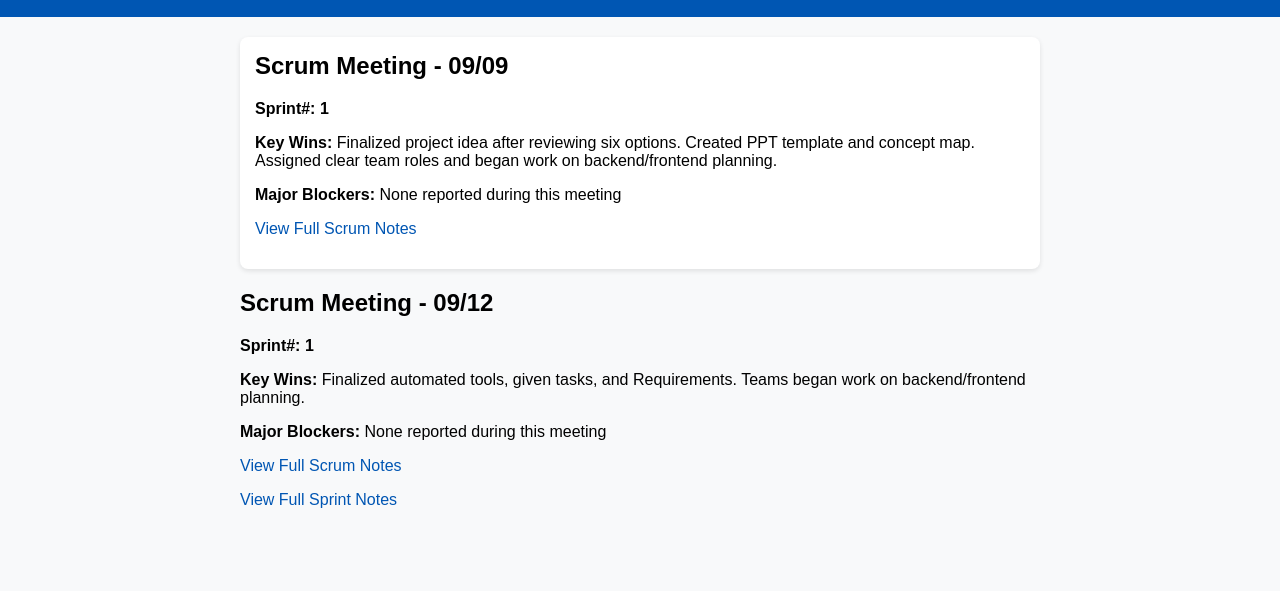
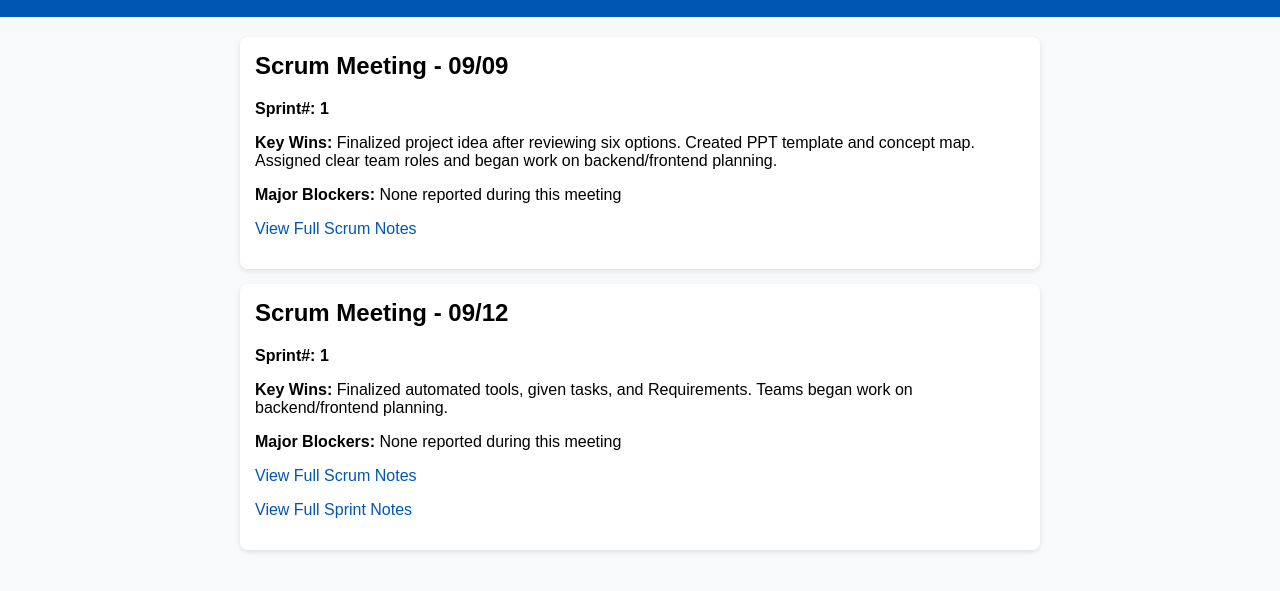
Before and after one commit to Alghada03/Scrum-Sprint-Blog, a plain HTML site: page index.html in a window 1280 px wide. Shown: the part 95-686 px from the top of the page. Drawn offline with Linux system fonts and the light colour scheme.

Commit message:
Update index.html

```diff
--- a/index.html
+++ b/index.html
@@ -27,6 +27,7 @@
       <p><a href="Scrum_Meeting_Minutes_09.09.pdf" target="_blank">View Full Scrum Notes</a></p>
     </div>
 
+    <div class="post">
       <h2>Scrum Meeting - 09/12</h2>
       <p><strong>Sprint#: 1</strong></p>
       <p><strong>Key Wins:</strong> Finalized automated tools, given tasks, and Requirements. Teams began work on backend/frontend planning. </p>
```
